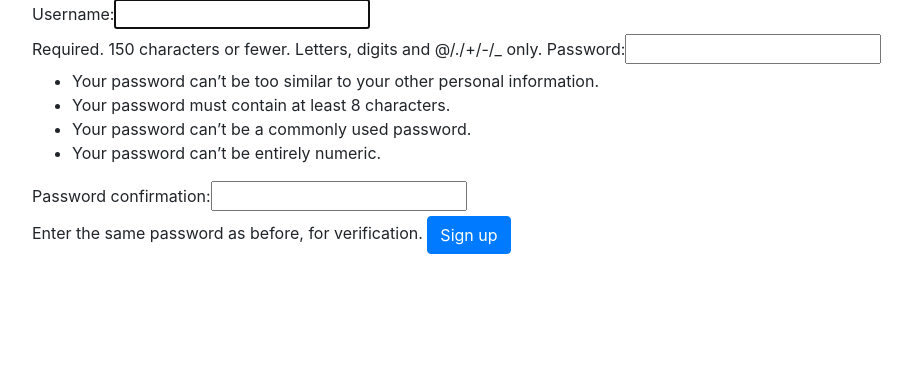
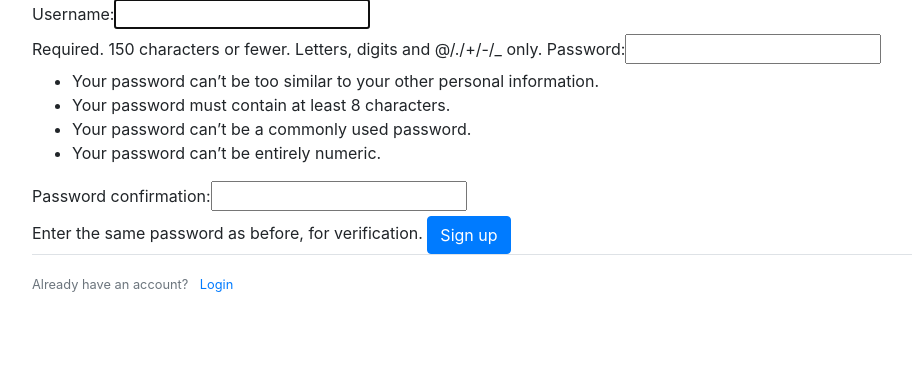
Before and after one commit to maggi911/captain_console, a Django app: page /user/register in a window 1280 px wide. Shown: the part 161-529 px from the top of the page, without its empty margins (53-965 px from the left). Run offline with Django 3.2, Linux system fonts and the light colour scheme; some libraries are stand-ins or nearby versions.

Commit message:
small fixes

```diff
--- a/captain_console/settings.py
+++ b/captain_console/settings.py
@@ -40,7 +40,7 @@ INSTALLED_APPS = [
     "products.apps.ProductsConfig",
     "homepage.apps.HomepageConfig",
     "cart.apps.CartConfig",
-    "user.apps.UserConfig"
+    "user.apps.UserConfig",
 ]
 
 MIDDLEWARE = [
--- a/templates/user/register.html
+++ b/templates/user/register.html
@@ -8,4 +8,9 @@
         {{ form }}
         <input type="submit" class="btn btn-primary" value="Sign up" />
     </form>
+    <div class="border-top pt-3">
+        <small class="text-muted">
+            Already have an account? <a class="ml-2" href="{% url 'login' %}">Login</a>
+        </small>
+    </div>
 {% endblock %}
```
